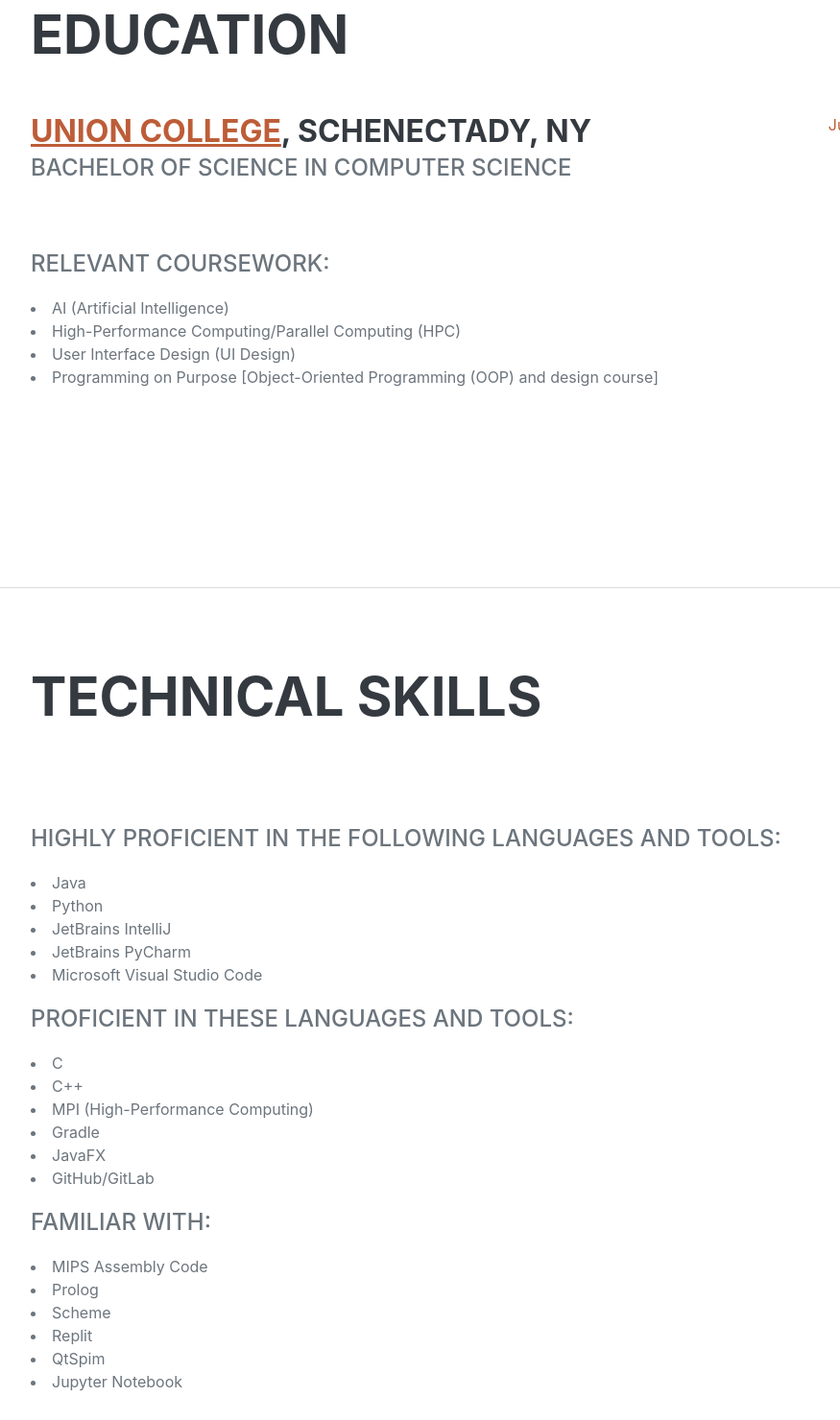
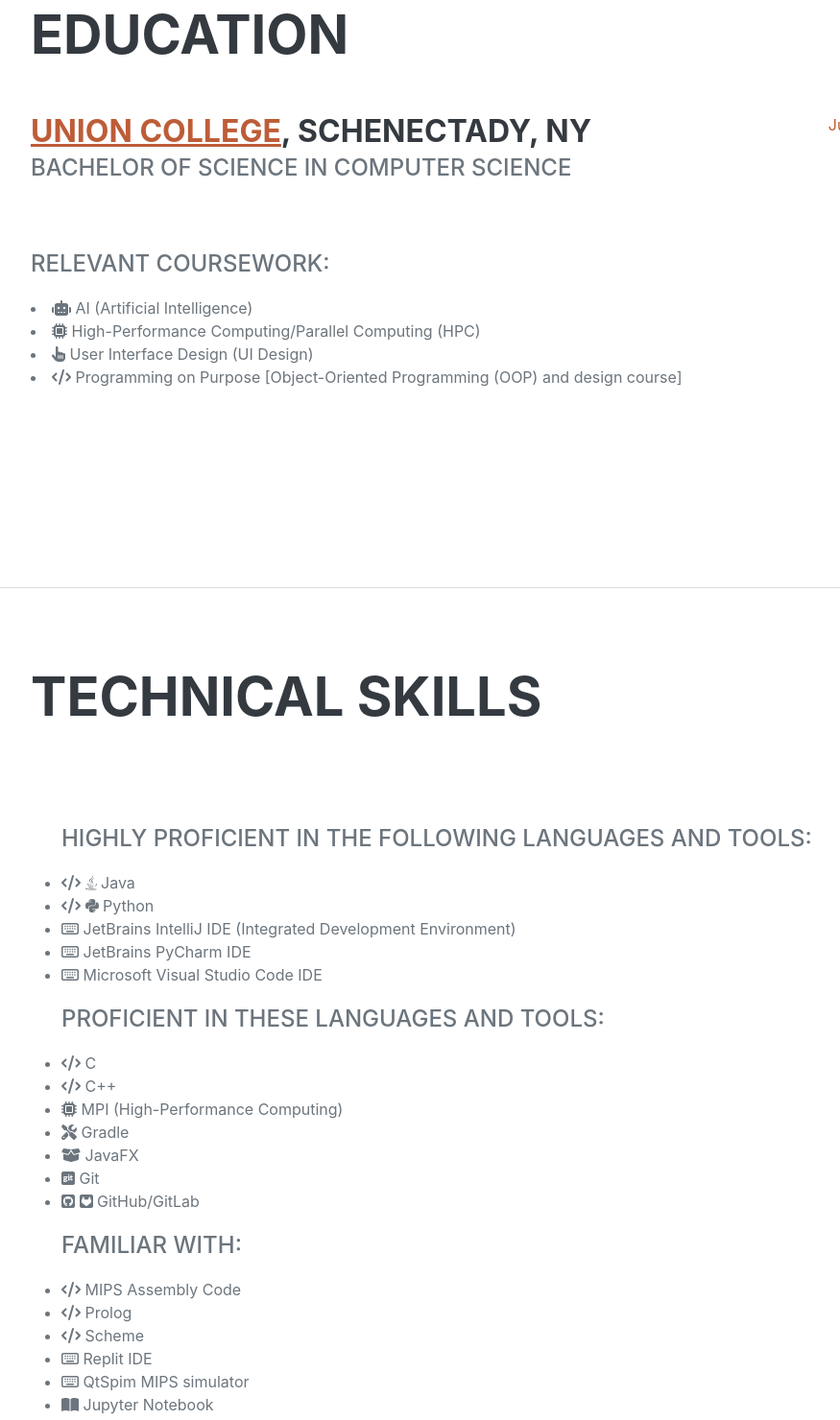
Before and after one commit to brendantpritikin/brendans-website, a plain HTML site: page index.html in a window 1280 px wide. Shown: the part 989-2469 px from the top of the page at 96% size, without its empty margins (288-1163 px from the left). Drawn offline with nearby package versions, Linux system fonts and the light colour scheme; a web font is replaced by a local one.

Commit message:
added email button, various graphics, and made grammatical fixes.

```diff
--- a/index.html
+++ b/index.html
@@ -17,7 +17,7 @@
         <meta name="msapplication-config" content="/assets/img/browserconfig.xml">
         <meta name="theme-color" content="#ffffff">
         <!-- Font Awesome icons (free version)-->
-        <script src="https://use.fontawesome.com/releases/v6.3.0/js/all.js" crossorigin="anonymous"></script>
+        <script src="https://use.fontawesome.com/releases/v6.5.1/js/all.js" crossorigin="anonymous"></script>
         <!-- Google fonts-->
         <link href="https://fonts.googleapis.com/css?family=Saira+Extra+Condensed:500,700" rel="stylesheet" type="text/css" />
         <link href="https://fonts.googleapis.com/css?family=Muli:400,400i,800,800i" rel="stylesheet" type="text/css" />
@@ -58,7 +58,8 @@
                     </div>
                     <p class="lead mb-5">I&#39;m a computer science graduate from Union College in New York, based on the West Coast. Shoot me an <a href="mailto:brendan@btpritikin.com">email</a> or reach out on <a href="https://www.linkedin.com/in/brendantpritikin">LinkedIn</a> to get in touch.</p>
                     <div class="social-icons">
-                        <a class="social-icon" href="https://www.linkedin.com/in/brendantpritikin/"><i class="fab fa-linkedin-in"></i></a>
+                        <a class="social-icon" href="mailto:brendan@btpritikin.com"><i class="fa-solid fa-envelope"></i></a>
+                        <a class="social-icon" href="https://www.linkedin.com/in/brendantpritikin/"><i class="fa-brands fa-linkedin"></i></a>
                         <a class="social-icon" href="https://github.com/brendantpritikin"><i class="fab fa-github"></i></a>
                     </div>
                 </div>
@@ -78,10 +79,10 @@
                         </div>
                         <div class="resume-section-content">
                             <div class="subheading mb-3">Relevant Coursework:</div>
-                            <li class="list-item">AI (Artificial Intelligence)</li>
-                            <li class="list-item">High-Performance Computing/Parallel Computing (HPC)</li>
-                            <li class="list-item">User Interface Design (UI Design)</li>
-                            <li class="list-item">Programming on Purpose [Object-Oriented Programming (OOP) and design course]</li>
+                            <li class="list-item"><i class="fa-solid fa-robot"></i> AI (Artificial Intelligence)</li>
+                            <li class="list-item"><i class="fa-solid fa-microchip"></i> High-Performance Computing/Parallel Computing (HPC)</li>
+                            <li class="list-item"><i class="fa-solid fa-hand-pointer"></i> User Interface Design (UI Design)</li>
+                            <li class="list-item"><i class="fa-solid fa-code"></i> Programming on Purpose [Object-Oriented Programming (OOP) and design course]</li>
                         </div>
                         <div class="subheading mb-3"></div> <!--spacing between lists-->
                     </div>
@@ -95,28 +96,31 @@
                     <div class="d-flex flex-column flex-md-row justify-content-between mb-5">
                 </div>
                 <div class="resume-section-content">
+                    <ul>
                     <div class="subheading mb-3">Highly proficient in the following languages and tools:</div>
-                    <li class="list-item">Java</li>
-                    <li class="list-item">Python</li>
-                    <li class="list-item">JetBrains IntelliJ</li>
-                    <li class="list-item">JetBrains PyCharm</li>
-                    <li class="list-item">Microsoft Visual Studio Code</li>
+                    <li class="list-item"><i class="fa-solid fa-code"></i> <i class="fa-brands fa-java"></i> Java</li>
+                    <li class="list-item"><i class="fa-solid fa-code"></i> <i class="fa-brands fa-python"></i> Python</li>
+                    <li class="list-item"><i class="fa-regular fa-keyboard"></i> JetBrains IntelliJ IDE (Integrated Development Environment)</li>
+                    <li class="list-item"><i class="fa-regular fa-keyboard"></i> JetBrains PyCharm IDE</li>
+                    <li class="list-item"><i class="fa-regular fa-keyboard"></i> Microsoft Visual Studio Code IDE</li>
                     <div class="subheading mb-3"></div> <!--spacing between lists-->
                     <div class="subheading mb-3">Proficient in these languages and tools:</div>
-                    <li class="list-item">C</li>
-                    <li class="list-item">C++</li>
-                    <li class="list-item">MPI (High-Performance Computing)</li>
-                    <li class="list-item">Gradle</li>
-                    <li class="list-item">JavaFX</li>
-                    <li class="list-item">GitHub/GitLab</li>
+                    <li class="list-item"><i class="fa-solid fa-code"></i> C</li>
+                    <li class="list-item"><i class="fa-solid fa-code"></i> C++</li>
+                    <li class="list-item"><i class="fa-solid fa-microchip"></i> MPI (High-Performance Computing)</li>
+                    <li class="list-item"><i class="fa-solid fa-screwdriver-wrench"></i> Gradle</li>
+                    <li class="list-item"><i class="fa-solid fa-box-open"></i> JavaFX</li>
+                    <li class="list-item"><i class="fa-brands fa-square-git"></i> Git</li>
+                    <li class="list-item"><i class="fa-brands fa-square-github"></i> <i class="fa-brands fa-square-gitlab"></i> GitHub/GitLab</li>
                     <div class="subheading mb-3"></div> <!--spacing between lists-->
                     <div class="subheading mb-3">Familiar with:</div>
-                    <li class="list-item">MIPS Assembly Code</li>
-                    <li class="list-item">Prolog</li>
-                    <li class="list-item">Scheme</li>
-                    <li class="list-item">Replit</li>
-                    <li class="list-item">QtSpim</li>
-                    <li class="list-item">Jupyter Notebook</li>
+                    <li class="list-item"><i class="fa-solid fa-code"></i> MIPS Assembly Code</li>
+                    <li class="list-item"><i class="fa-solid fa-code"></i> Prolog</li>
+                    <li class="list-item"><i class="fa-solid fa-code"></i> Scheme</li>
+                    <li class="list-item"><i class="fa-regular fa-keyboard"></i> Replit IDE</li>
+                    <li class="list-item"><i class="fa-regular fa-keyboard"></i> QtSpim MIPS simulator</li>
+                    <li class="list-item"><i class="fa-solid fa-book-open"></i> Jupyter Notebook</li>
+                    </ul>
                 </div>
             </div>
             </ul>
@@ -175,9 +179,10 @@
                         <div class="flex-grow-1">
                          <h3 class="mb-0"> <a href="https://www.academia.edu/102607333/Too_Hot_Too_Cold_Optimizing_the_Data_Furnace_Concept_for_Improved_Efficiency">Senior Capstone Project</a> </h3>
                             <div class="subheading mb-0">Computer Science Department, Union College</div>
+                            <ul class="list-item"><i class="fa-solid fa-microchip"></i> | <i class="fa-solid fa-code"></i>C | <i class="fa-regular fa-keyboard"></i> | <i class="fa-brands fa-square-git"></i> | <i class="fa-brands fa-square-github"></i> | <i class="fa-brands fa-square-gitlab"></i></ul>
                             <div class="mb-0"> <i>"Too Hot, Too Cold: Optimizing the Data Furnace Concept for Improved Efficiency"</i></div>
                             <p><li class="list-item">Utilized MPI High-Performance Computing/Parallel Processing skills to optimize a Raspberry Pi-based 12 worker node data furnace</li>
-                            <li class="list-item">Wrote software in C with the Visual Studio Code IDE and GitHub for version control during development</li>
+                            <li class="list-item">Wrote software in C with the Visual Studio Code IDE, used Git and GitHub/GitLab for version control during development</li>
                             <li class="list-item">Software continually monitored and maintained a specific CPU temperature on a node-by-node basis while
                                 performing repeated calculations for proof-of-concept in temperature management</li>
                             <li class="list-item">Delivered report to advisor - examined earlier work, confirmed concept feasibility, and proposed next steps</li></p>
@@ -187,8 +192,9 @@
                     <div class="d-flex flex-column flex-md-row justify-content-between mb-5">
                         <div class="flex-grow-1">
                             <h3 class="mb-0"> <a href="https://github.com/brendantpritikin/OOPClassFinalProject">Term Project</a></h3>
-                            <div class="subheading mb-3">CSC 120 - Programming on Purpose</div>
-                            <li class="list item">Wrote a text-based poker game as an independent project</li>
+                            <div class="subheading mb-0">CSC 120 - Programming on Purpose</div>
+                            <ul class="list-item"><i class="fa-solid fa-code"></i> <i class="fa-brands fa-python"></i> | <i class="fa-solid fa-code"></i> <i class="fa-brands fa-java"></i> | <i class="fa-regular fa-keyboard"></i> </ul>
+                            <li class="list item">Wrote a text-based poker game as an independent project using JetBrains PyCharm and JetBrains IntelliJ IDEs</li>
                             <li class="list item">Integrated key skills, including modularity, information hiding, recursion, handling of edge cases, etc.</li>
                             <li class="list item">Developed initial versions of game in Python, then rewrote and further improved in Java</li>
                             <li class="list item">Demonstrated understanding of instance variables and methods, Big-O notation, internal representations, unit testing, etc.</li>
@@ -202,7 +208,7 @@
                             <div class="subheading mb-0">Physics Department, Union College</div>
                             <div class="mb-0"> "<a href="https://www.academia.edu/41373019/Development_of_an_Inexpensive_Seismometer_for_Use_in_Educational_Curriculum"><i>Development of an Inexpensive Seismometer for Use in Educational Curriculum</i></a>"</div>
                             <p><li class="list item">Modeled and custom-built a networked seismograph, using multiple recycled parts</li>
-                            <li class="list item">Achieved an 80% cost reduction while maintaining the precise accuracy of the control device. Verified detection of earthquake in South America from New York State by cross-referencing with USGS records.</li></p>
+                            <li class="list item">Achieved an 80% cost reduction while maintaining the precise accuracy of the control device. Verified detection of earthquake in South America from New York State by cross-referencing with USGS records</li></p>
                         </div>
                         <div class="flex-shrink-0"><span class="text-primary">June 2018 - May 2019</span></div>
                     </div>
```
